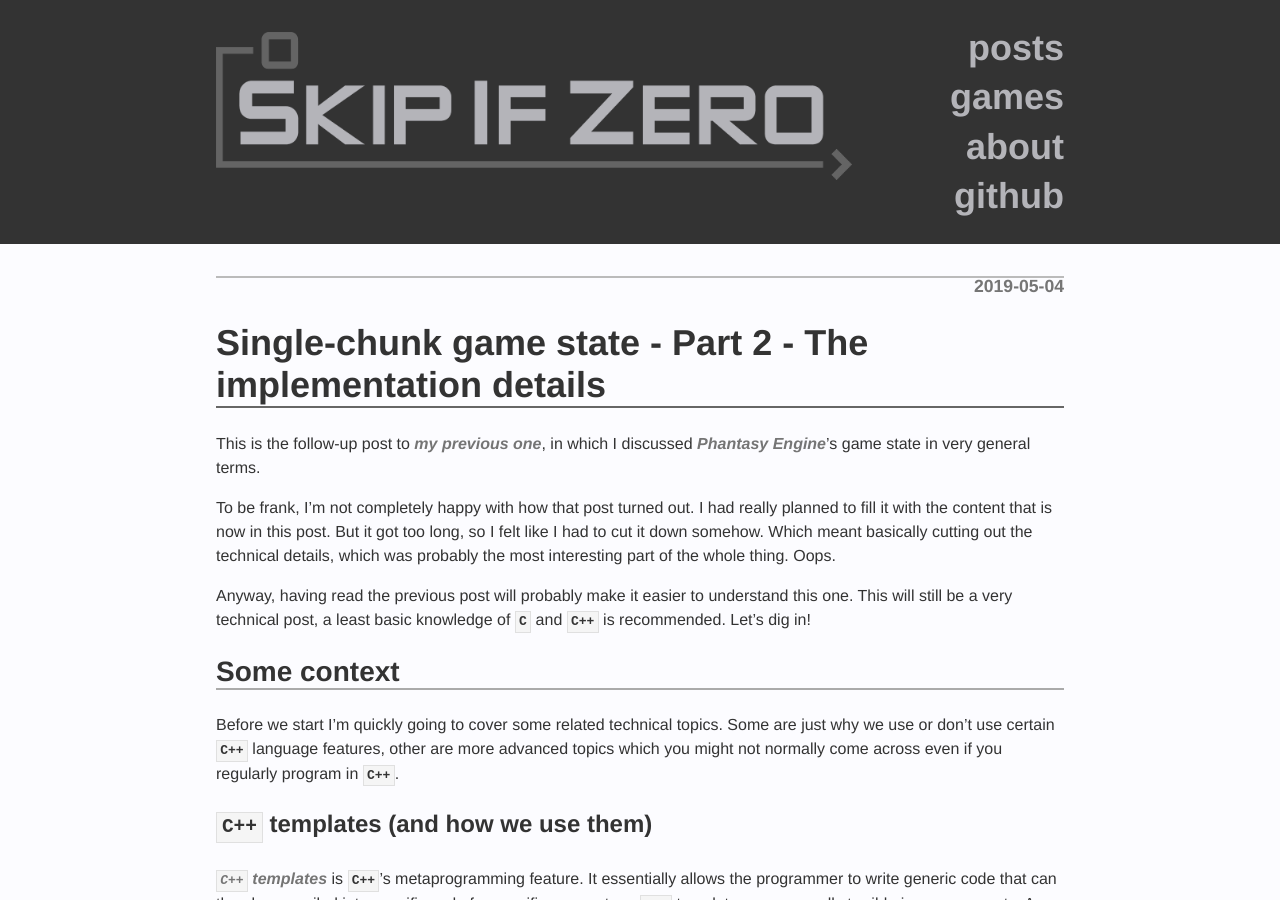
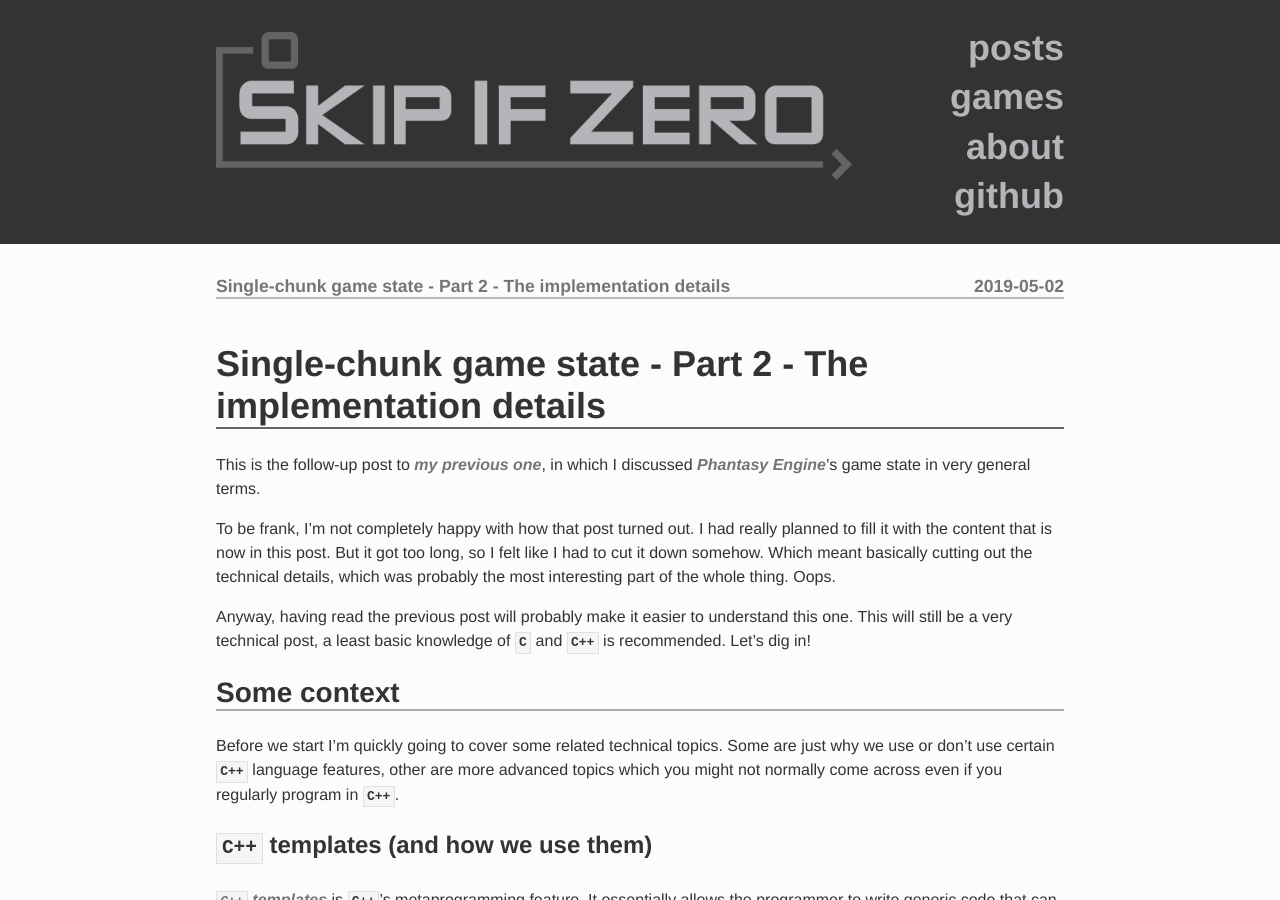
Before and after one commit to skipifzero/SkipIfZero.github.io, a Jekyll site: the page built from _posts/2019-05-02-single-chunk-game-state-part2.md, in a window 1280 px wide and 900 px high. Built offline with Jekyll 4.4.1, drawn with Linux system fonts in a browser that asks for light colours; our own code applies the rules of GitHub Pages for plain Markdown files; formulas are drawn with MathJax 3; comment, search, counter and statistics services are not loaded.

Commit message:
Smallish bug fix

```diff
--- a/_posts/2019-05-02-single-chunk-game-state-part2.md
+++ b/_posts/2019-05-02-single-chunk-game-state-part2.md
@@ -1,6 +1,6 @@
 ---
 layout: post
-title: "Single-chunk game state - The juicy implementation details
+title: "Single-chunk game state - Part 2 - The implementation details"
 categories: development
 comments: true
 ---
```
